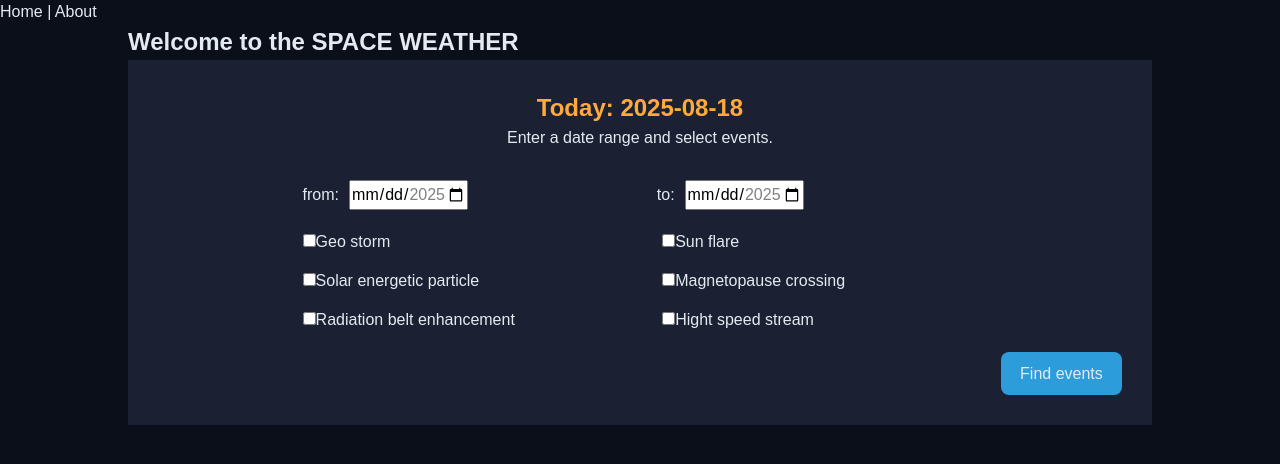
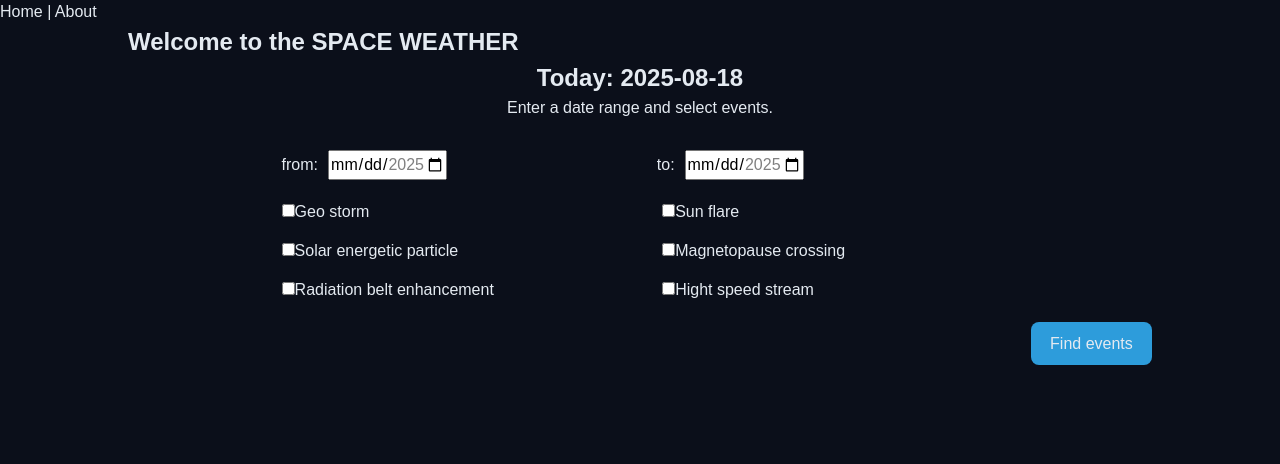
Before and after one commit to Taaamilaaa/Space-Weather, a React (Vite) app: page / in a window 1280 px wide. Shown: the top 464 px of the page. Built offline with nearby package versions, Linux system fonts and the light colour scheme.

Commit message:
Update FormSection.jsx

```diff
--- a/src/components/formSection/FormSection.jsx
+++ b/src/components/formSection/FormSection.jsx
@@ -4,9 +4,9 @@ import styles from "./FormSection.module.css";
 export function FormSection({ todayDate, today, maxPastDate, onFormSubmite }) {
   return (
     <>
-      <div className={styles.section}>
+      <div className={styles.container}>
         <div className={styles.textContainer}>
-          <h1>Today: {todayDate}</h1>
+          <h2>Today: {todayDate}</h2>
           <p>Enter a date range and select events.</p>
         </div>
 
```
